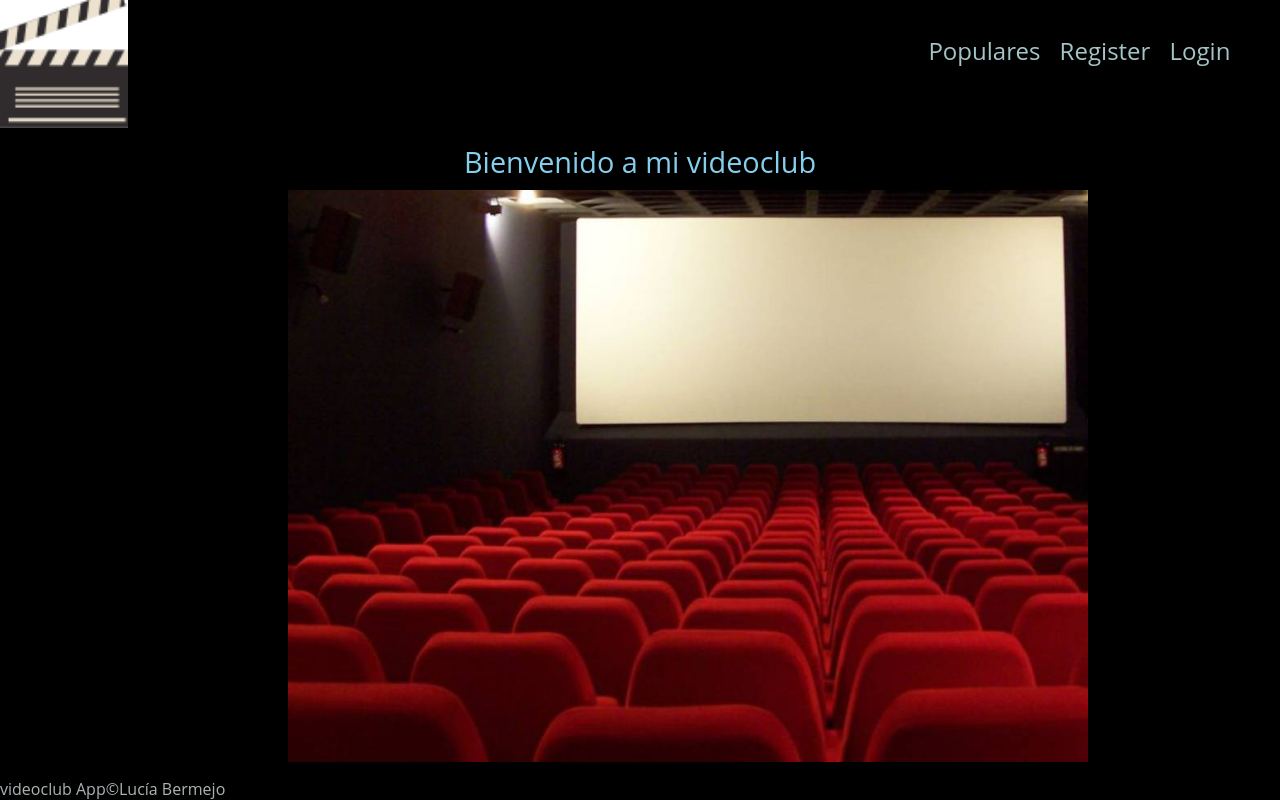
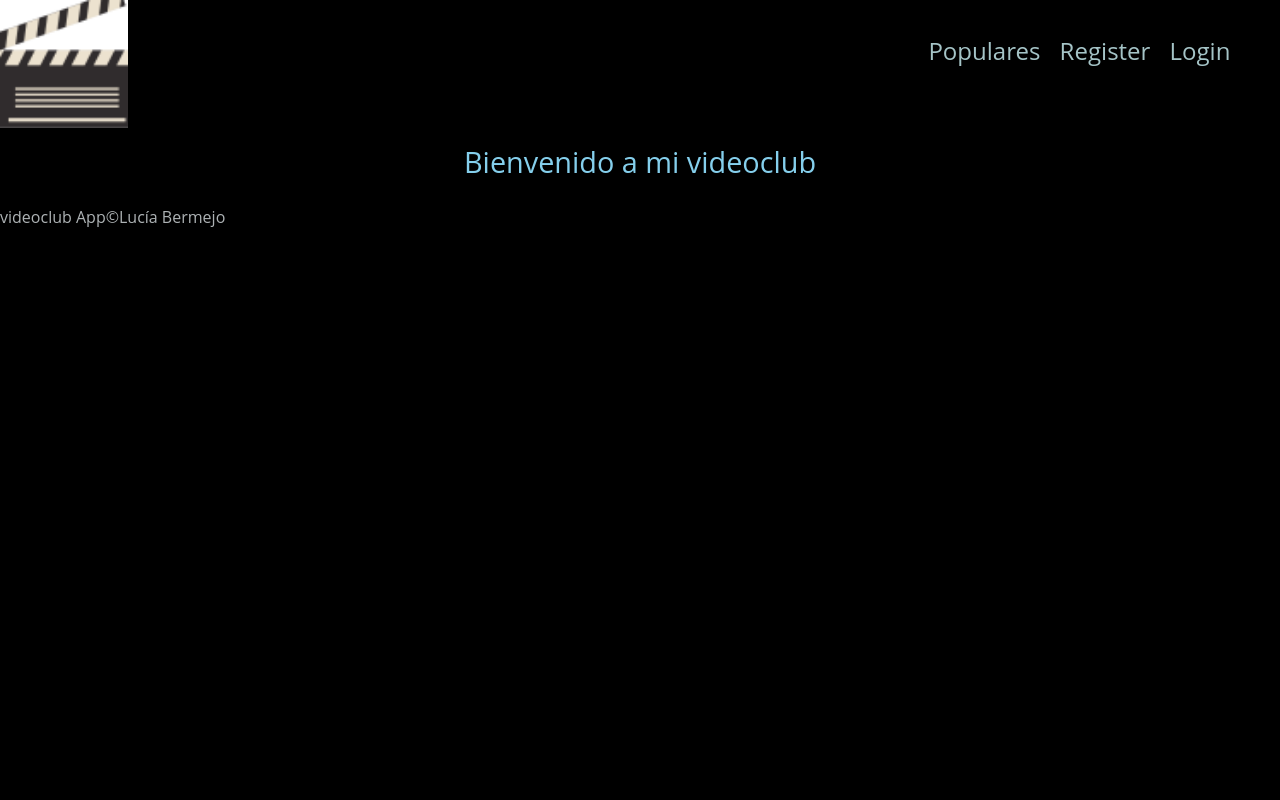
Before and after one commit to lubersol/videoclub2, a React (Create React App) app: page / in a window 1280 px wide. Built offline with nearby package versions, Linux system fonts and the light colour scheme; grey boxes are pictures that could not be loaded.

Commit message:
añadida imagen cartelera para home

```diff
--- a/src/containers/Home/Home.css
+++ b/src/containers/Home/Home.css
@@ -69,12 +69,15 @@ a:hover {
     display: flex;
     justify-content: center;
     align-items: center;
-    background-image: url(../../images/sala.jpg);
-    background-size: cover;
+    background-image: url(../../images/cartelera.jpg);
+    background-image: url("./logo.png");
+    background-repeat: no-repeat;
+    background-position: center;
+    /* background-size: cover;
     width: 50em;
-    height: 50em;
-    margin-left: 18em;
-    margin-right: 15em;
+    height: auto; */
+    /* margin-left: 18em;
+    margin-right: 15em; */
 }
 
 .footer {
--- a/src/containers/Home/Home.jsx
+++ b/src/containers/Home/Home.jsx
@@ -3,6 +3,8 @@ import { Link } from 'react-router-dom';
 
 //Importo CSS
 import './Home.css';
+
+
 
 const Home = () => {
     return (
@@ -16,7 +18,8 @@ const Home = () => {
                 </div>
             </div>
             <div className='text'>Bienvenido a mi videoclub</div>
-            <div className='collage'></div>
+            <div className='collage'>
+            </div>
             <div className='footer'>
                 <div>videoclub App</div>
                 <div>©Lucía Bermejo</div>
```
Also changed, not shown: src/images/cartelera.jpg (added), 1 other file (tests, documents, lock files or other folders).
